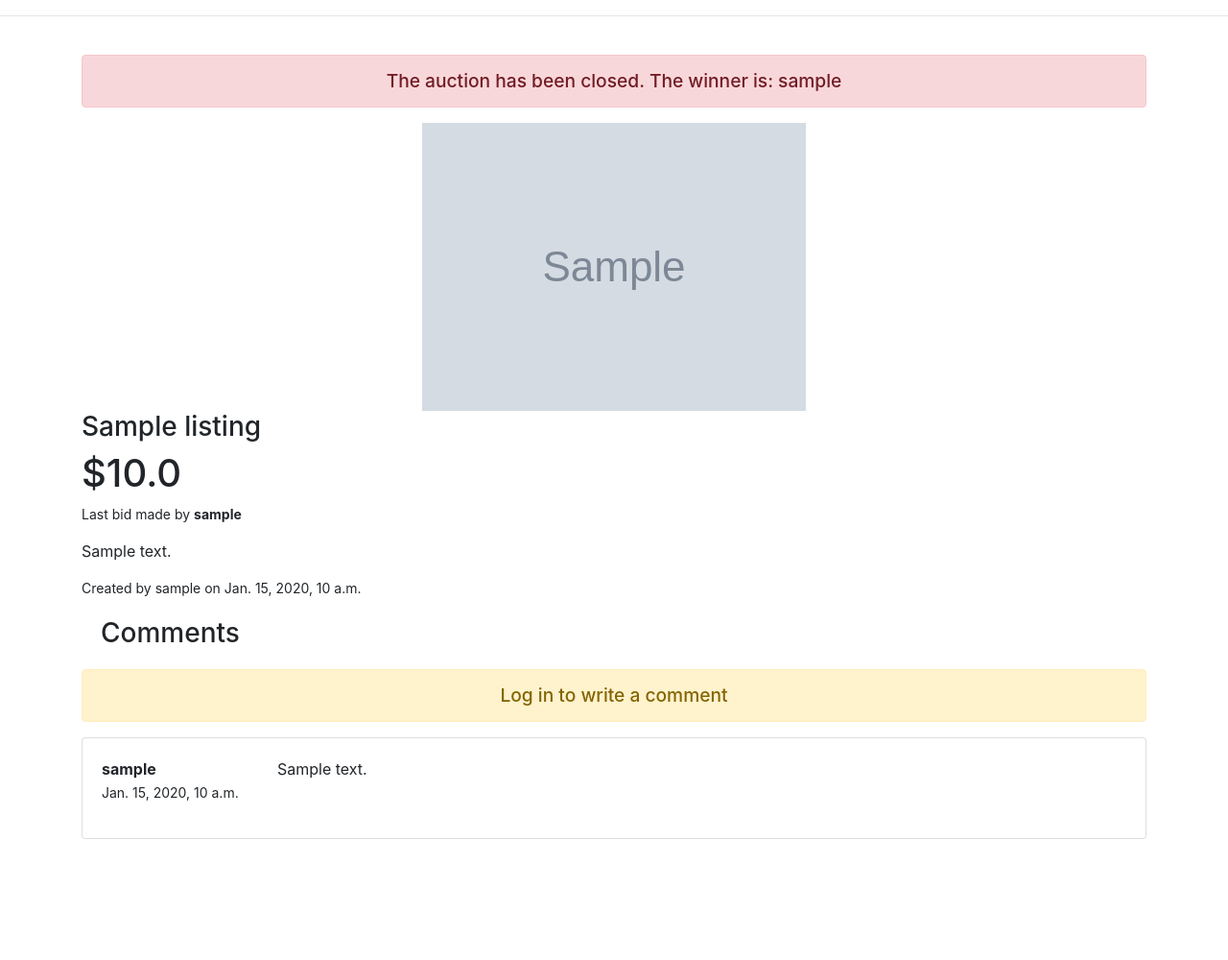
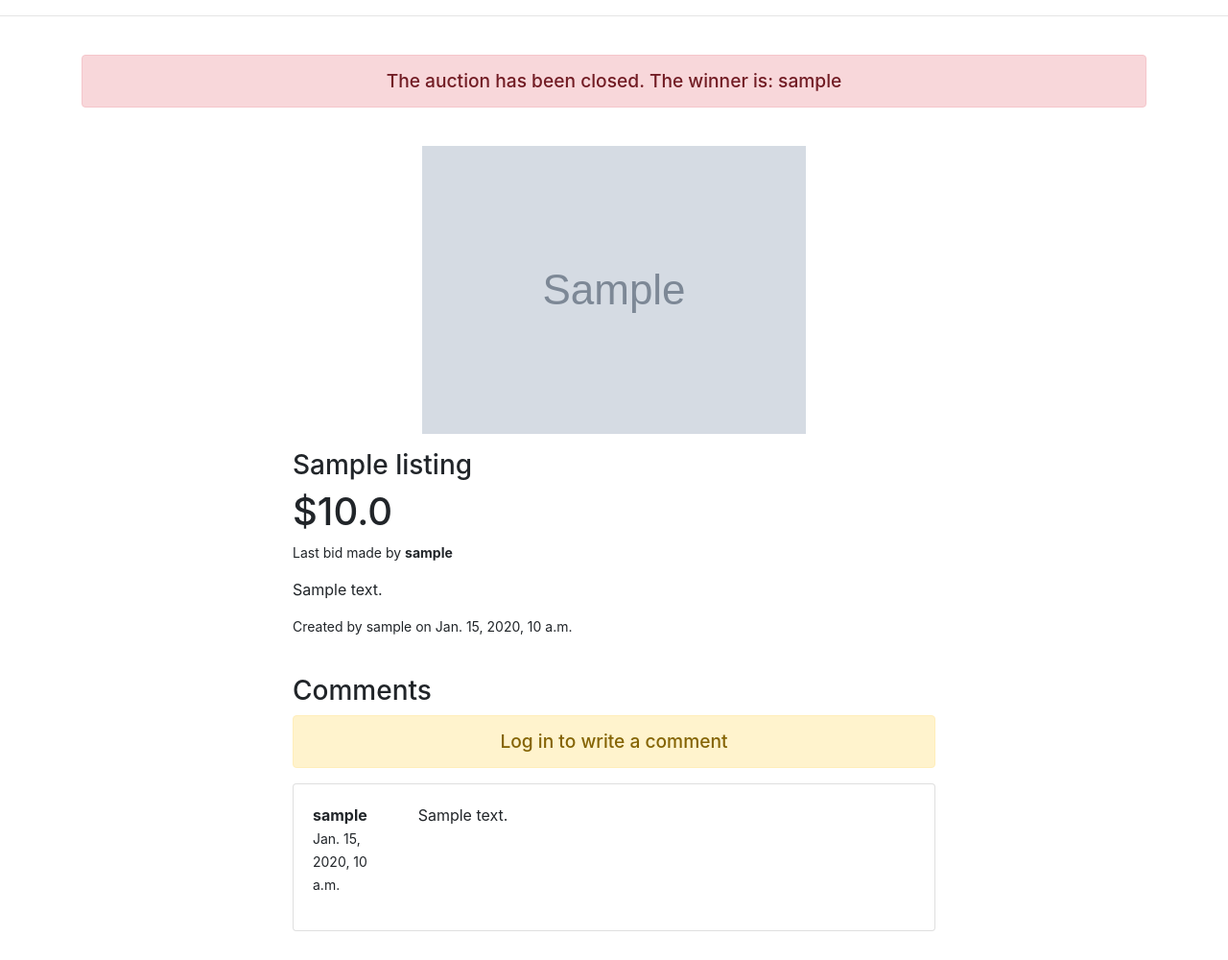
Before and after one commit to acamposcar/CS50x-commerce, a Django app: page /1 in a window 1280 px wide. Shown: the part 66-1066 px from the top of the page at 96% size. Before the commit the page ends 940 px from the top, so only its background shows below. Run offline with Django 3.2, Linux system fonts and the light colour scheme; tables that the repository leaves empty hold one stand-in row (values such as "Sample post"); grey boxes marked "Sample" are stand-in pictures; some libraries are stand-ins or nearby versions.

Commit message:
Reduce max width listing page

```diff
--- a/auctions/static/auctions/styles.css
+++ b/auctions/static/auctions/styles.css
@@ -75,7 +75,7 @@ a:hover {
 }
 
 .sub-title {
-	margin: 20px;
+	margin-top: 20px;
 }
 
 .listing-box {
@@ -84,7 +84,6 @@ a:hover {
 	border-width: thin;
 	border-color: rgb(226, 226, 226);
 	padding: 10px;
-	box-shadow: rgba(0, 0, 0, 0.16) 0px 1px 1px;
 }
 
 .listing-img {
@@ -127,6 +126,7 @@ p {
 	grid-template-columns: 10fr 1fr;
 	gap: 30px;
 	align-items: center;
+	margin-top: 1em;
 }
 
 
@@ -149,3 +149,7 @@ p {
 	height: 40px;
 	box-sizing: border-box;
 }
+
+.auction-page{
+	max-width: 700px;
+}
--- a/auctions/templates/auctions/listing.html
+++ b/auctions/templates/auctions/listing.html
@@ -27,7 +27,7 @@
 <!------------------------------------------------------------------------------------
                             ITEM INFORMATION
 ---------------------------------------------------------------------------------------->
-<div class="auction-page">
+<div class="container auction-page">
     <div class="listing-view-item">
         <div class="d-flex justify-content-center">
             <img src="{{listing.image_url}}" class="listing-page-img" alt="">
@@ -111,7 +111,7 @@
 ---------------------------------------------------------------------------------------->
 
 
-
+<div class="container auction-page">
     <h3 class="sub-title">Comments</h3>
     {% if user.is_authenticated %}
     <form action="{% url 'listing_view' listing.id %}" method="post">
@@ -137,6 +137,7 @@
             <dd class="col-sm-10">{{comment.content|linebreaks}}</dd>
         </dl>
     </div>
+</div>
 {% endfor %}
 
 {% endblock %}
```
Lines whose indentation alone changed are shown as unchanged.
